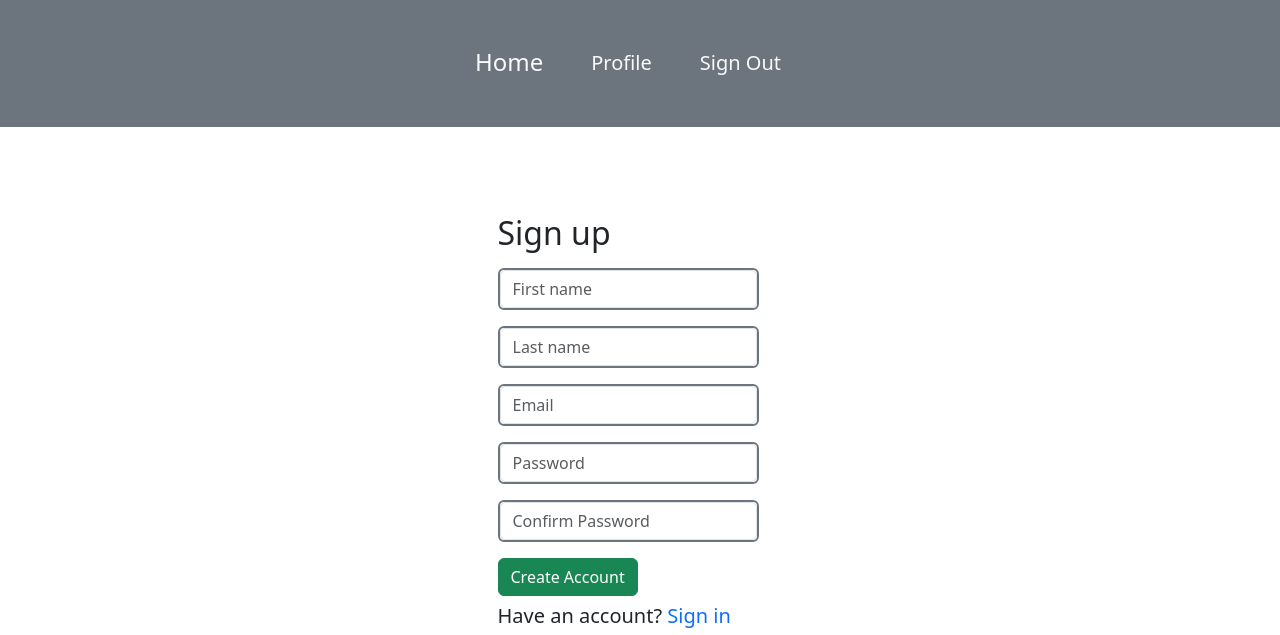
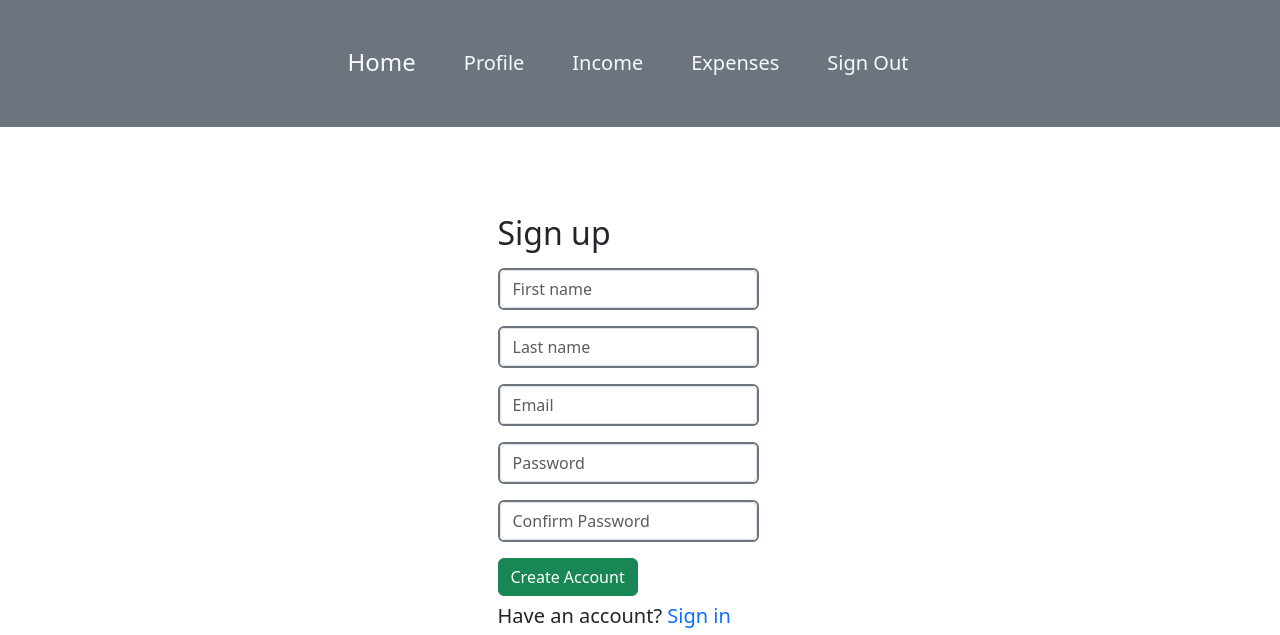
Before and after one commit to anton-mirazchiyski/BudgetTracker, a Django app: page /users/auth/account-create/ in a window 1280 px wide. Shown: the top 635 px of the page. Run offline with Django 4.2, Linux system fonts and the light colour scheme; the visitor is signed in with stand-in values (Sample User, id 1).

Commit message:
Add Income and Expenses to navigation

```diff
--- a/templates/partials/navbar.html
+++ b/templates/partials/navbar.html
@@ -3,21 +3,27 @@
         {% if not request.user.is_authenticated %}
             <ul class="nav">
                 <li class="nav-item">
-                    <a href="{% url 'common:home' %}" class="h4 text-decoration-none text-light me-5">Home</a>
+                    <a href="{% url 'common:home' %}" class="h4 text-decoration-none text-light me-5">
+                        Home
+                    </a>
                 </li>
                 <li class="nav-item">
-                    <a href="{% url 'accounts:create-account' %}" class="text-decoration-none text-light me-4">Sign
-                        Up</a>
+                    <a href="{% url 'accounts:create-account' %}" class="text-decoration-none text-light me-4">
+                        Sign Up
+                    </a>
                 </li>
                 <li class="nav-item">
                     <span> or </span>
                 </li>
                 <li class="nav-item">
-                    <a href="{% url 'accounts:login-account' %}" class="text-decoration-none text-light ms-4">Sign
-                        In</a>
+                    <a href="{% url 'accounts:login-account' %}" class="text-decoration-none text-light ms-4">
+                        Sign In
+                    </a>
                 </li>
                 <li class="nav-item">
-                    <a href="#" class="text-decoration-none text-light ms-5">About</a>
+                    <a href="#" class="text-decoration-none text-light ms-5">
+                        About
+                    </a>
                 </li>
             </ul>
 
@@ -34,6 +40,16 @@
                     </a>
                 </li>
                 <li class="nav-item">
+                    <a href="#" class="text-decoration-none text-light ms-5">
+                        Income
+                    </a>
+                </li>
+                <li class="nav-item">
+                    <a href="#" class="text-decoration-none text-light ms-5">
+                        Expenses
+                    </a>
+                </li>
+                <li class="nav-item">
                     <a href="{% url 'accounts:logout-account' %}" class="text-decoration-none text-light ms-5">
                         Sign Out
                     </a>
```
